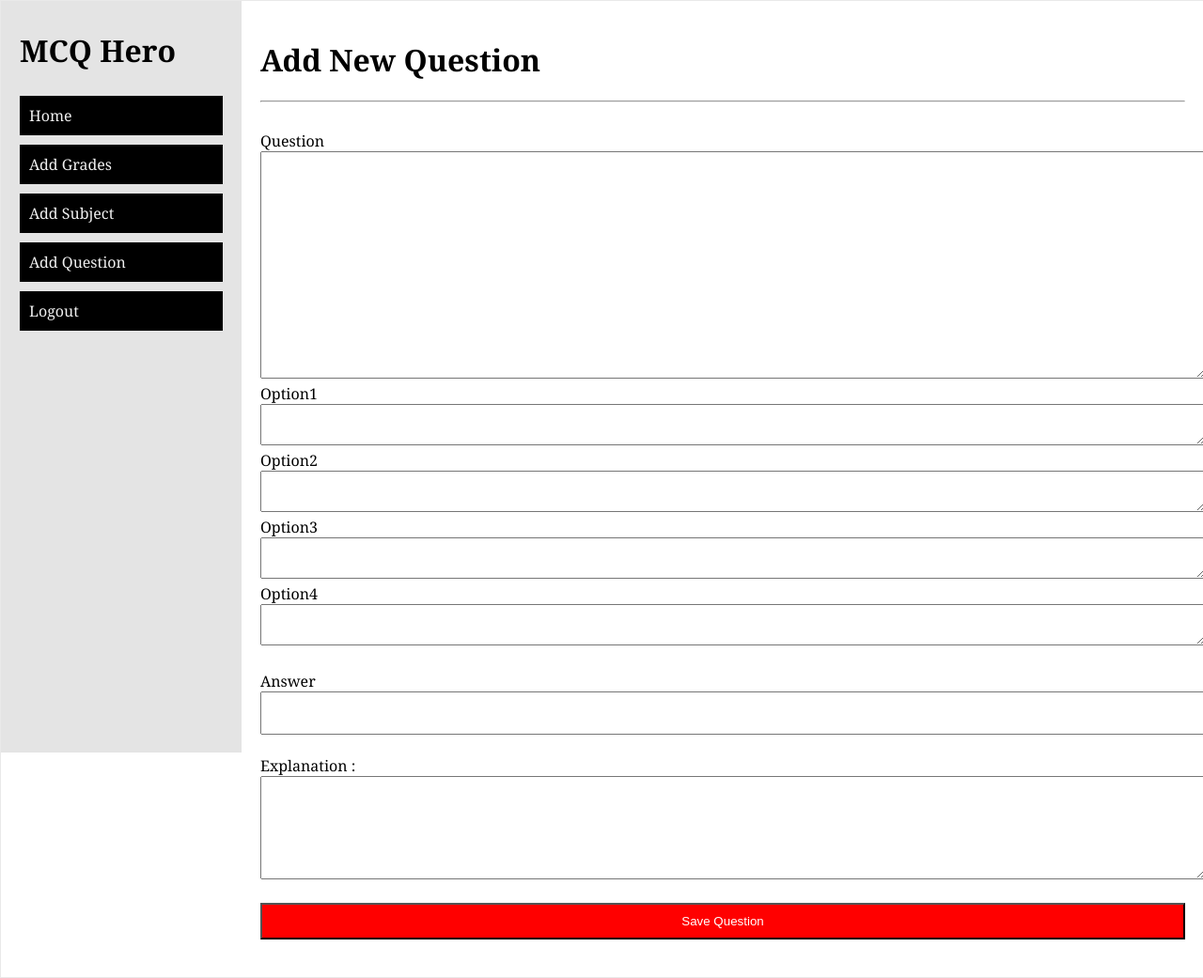
After one commit to linrakesh/mcqhero, a PHP site: page /mcqhero/admin/add.php in a window 1280 px wide. The commit adds this page. Shown: the whole page at 94% size. Run offline with PHP 8.4, Linux system fonts and the light colour scheme.

Commit message:
admin panel add question

```diff
--- /dev/null
+++ b/admin/add.php
@@ -0,0 +1,49 @@
+<?php
+include_once('../include/connect.php');
+include_once('header.php');
+if(isset($_REQUEST['question'])) {
+    $question = $_REQUEST['question'];
+    $a = $_REQUEST['option1'];
+    $b = $_REQUEST['option2'];
+    $c = $_REQUEST['option3'];
+    $d = $_REQUEST['option4'];
+    $ans = $_REQUEST['answer'];
+    $exp = $_REQUEST['exp'];
+
+    $sql = "insert into question(question,option1,option2,option3,option4,ans,exp) values('". $question . "','". $a ."','". $b ."','". $c ."','". $d ."','".$ans ."','". $exp ."');";
+    $conn = database_connection();
+    if(mysqli_query($conn,$sql))
+        echo "<script> alert('Record added successfully');</script>";
+    else {
+        echo "<script> alert('Error Please check');</script>";
+    }
+    mysqli_close($conn);
+}
+?>
+<div class="content">
+    <h1>Add New Question</h1>
+    <hr><br/>
+    <div class="container" style="border:none;">
+
+        <form action=""method ="post">
+            <div class="add-record">
+            <label for="question">Question </label>
+                <textarea name="question" id="question" cols="100%" rows="10"></textarea><br/>
+            <label for="option1">Option1</label>
+                <textarea name="option1" id="option1" cols="100%" rows="1"></textarea><br />
+            <label for="option1">Option2</label>
+                <textarea name="option2" id="option2" cols="100%" rows="1"></textarea><br />
+            <label for="option1">Option3</label>
+                <textarea name="option3" id="option3" cols="100%" rows="1"></textarea><br />
+            <label for="option1">Option4</label>
+                <textarea name="option4" id="option4" cols="100%" rows="1"></textarea><br /><br />
+            <label for="answer">Answer</label>
+                <input type="text" name="answer" id="answer"><br/><br />
+            <label for="exp">Explanation :</label>
+                <textarea name="exp" id="exp" cols="100%" rows="4"></textarea><br />
+            <button type="submit" id="SaveQuestion">Save Question</button>
+
+        </form>
+
+</div>
+<?php include_once('footer.php');?>
--- a/admin/footer.php
+++ b/admin/footer.php
@@ -0,0 +1,3 @@
+</div>
+</body>
+</html>
--- a/admin/header.php
+++ b/admin/header.php
@@ -6,22 +6,17 @@
     <meta http-equiv="X-UA-Compatible" content="ie=edge">
     <title>Admin Panel - MCQ Hero</title>
     <link rel="stylesheet" href="style.css">
-
 </head>
 <body>
-    <div class="container">
-        <h1>Admin Panel</h1>
+<div class="container">
+        <div class="option">
+            <h1>MCQ Hero </h1>
+            <ul>
+                <li><a href="index.php">Home </a></li>
+                <li><a href="#">Add Grades</a></li>
+                <li><a href="#">Add Subject</a></li>
+                <li><a href="add.php">Add Question</a></li>
+                <li><a href="#">Logout</a></li>
 
+            </ul>
         </div>
-        <div class="container">
-            <form action="" method="post">
-                <label for="name">Name</label>
-                <input type="text" name ="name" id="Name" placeholder="Enter your LoginID">
-                <label for="password">Password</label>
-                <input type="password" name="password" id="password" placeholder="Password">
-                <button type="submit" name="submit" id="submit">Login</button>
-            </form>
-
-        </div>
-</body>
-</html>
--- a/admin/style.css
+++ b/admin/style.css
@@ -1,2 +1,11 @@
-.body{padding: 0;margin: 0;}
-.container{width:100%;max-width:1200px;margin:0 auto;border:1px solid #e9e9e9;}
+body{padding: 0;margin: 0;font-size:16px;font-family: Georgia, 'Times New Roman', Times, serif;}
+.container{width:100%;margin:0 auto;border:1px solid #e9e9e9;display:flex;}
+.option{flex-basis:20%;background:#e4e4e4;height:100vh;padding:10px 20px; box-sizing: border-box;}
+.content{flex-basis:80%;padding:20px;box-sizing: border-box;}
+
+.option ul{padding: 0;margin: 0;list-style-type: none;}
+.option ul li{padding:5px 0;}
+.option a{text-decoration: none;display:block;background:#000;padding:10px;color:#f0f0f0;}
+
+textarea,input{width:100%;padding:10px;font-size:16px;font-family: Georgia, 'Times New Roman', Times, serif;}
+button {width:100%;background:red;color:#fff;padding:10px;margin:20px 0; }
```
Also changed, not shown: admin/index.php (+15 -0 lines).
